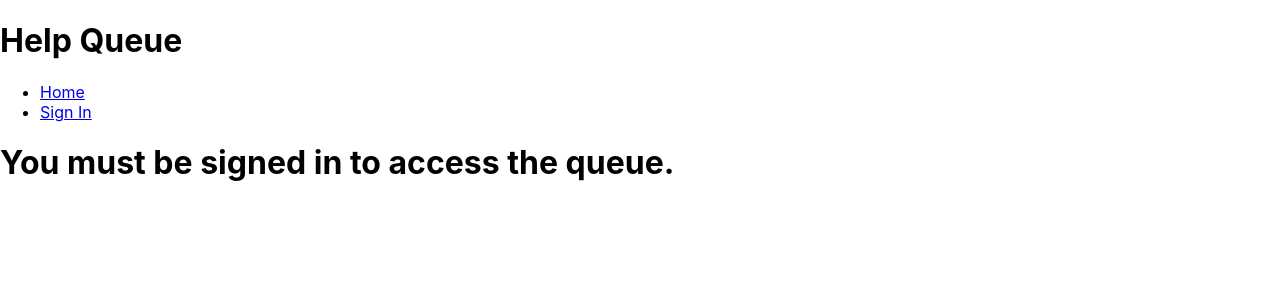
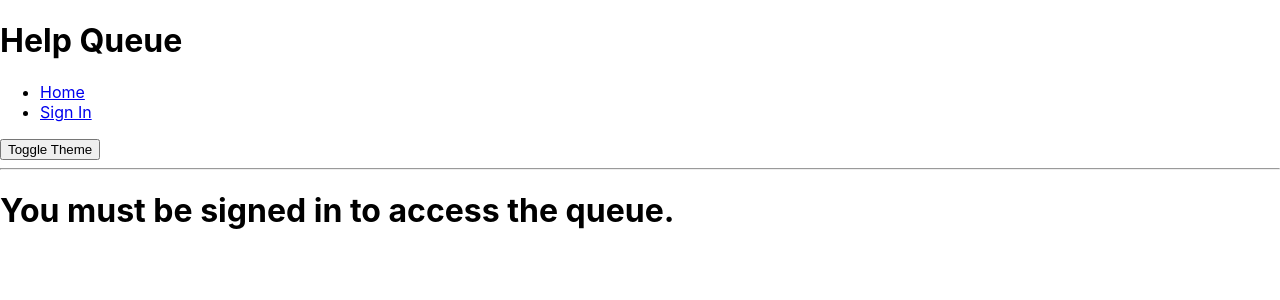
Before and after one commit to igl-myrick/help-queue, a React (Create React App) app: page / in a window 1280 px wide. Shown: the top 300 px of the page. Built offline with nearby package versions, Linux system fonts and the light colour scheme; no server answers; the database is empty.

Commit message:
add ToggleTheme component

```diff
--- a/src/components/App.js
+++ b/src/components/App.js
@@ -3,11 +3,13 @@ import Header from './Header';
 import TicketControl from './TicketControl';
 import SignIn from "./SignIn";
 import { BrowserRouter as Router, Routes, Route } from "react-router-dom";
+import ToggleTheme from './ToggleTheme';
 
 function App() {
   return (
     <Router>
       <Header/>
+      <ToggleTheme/>
       <Routes>
         <Route path="/sign-in" element={<SignIn/>}/>
         <Route path="/" element={<TicketControl/>}/>
```
